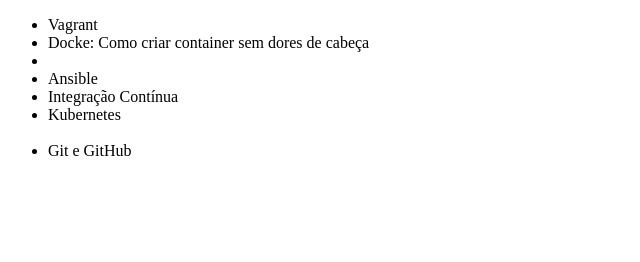
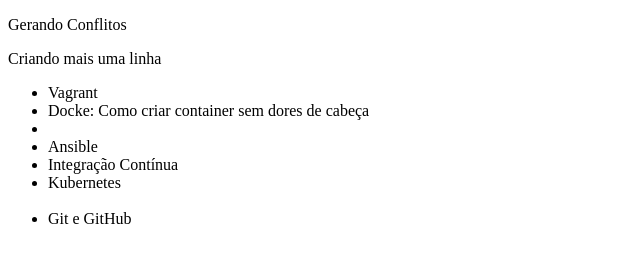
Before and after one commit to YghoRibas/ALURA-TEST-REP, a plain HTML site: page index.html in a window 1280 px wide. Shown: the whole page, without its empty margins (0-640 px from the left). Drawn offline with Linux system fonts and the light colour scheme.

Commit message:
add lines 8 9

```diff
--- a/index.html
+++ b/index.html
@@ -5,6 +5,8 @@
     <title>Cursos da Alura</title>
 </head>
 <body>
+    <p>Gerando Conflitos</p>
+    <p>Criando mais uma linha</p>
     <ul>
         <li>Vagrant</li>
         <li>Docke: Como criar container sem dores de cabeça<li>
```
